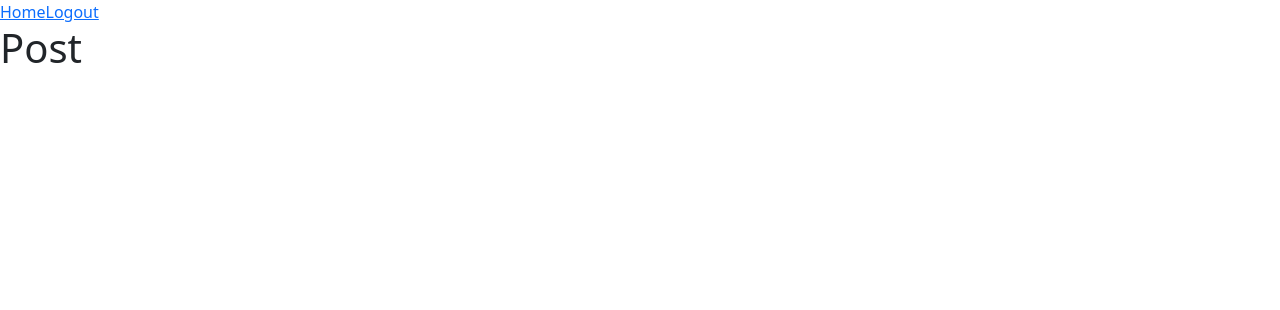
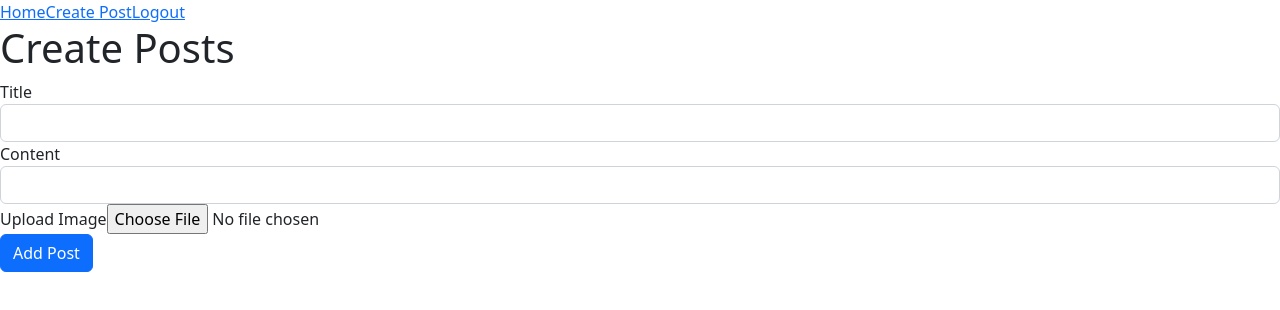
Before and after one commit to Dipronil1998/crud-MERN, a React (Create React App) app: page /post in a window 1280 px wide. Shown: the top 310 px of the page. Built offline with nearby package versions, Linux system fonts and the light colour scheme; sample sign-in values are in the browser's storage.

Commit message:
create post page added

```diff
--- a/src/Component/Lists.js
+++ b/src/Component/Lists.js
@@ -14,6 +14,10 @@ const Lists = () => {
   const getUserId = async () => {
     const userId = await AuthService.getCurrentUserId();
     setStoreUserId(userId)
+  }
+
+  const deletePost = (id) => {
+    console.log("delete", id);
   }
 
   useEffect(() => {
@@ -42,7 +46,7 @@ const Lists = () => {
                     storeUserId === post.creator && (
                             <>
                                 <button>Edit</button>
-                                <button>Delete</button>
+                                <button onClick={() => deletePost(post._id)}>Delete</button>
                             </>
                     )
 
--- a/src/Component/Menu.jsx
+++ b/src/Component/Menu.jsx
@@ -4,35 +4,38 @@ import AuthService from "../Service/AuthService";
 
 const Menu = () => {
   // const isLogin = localStorage.getItem("user");
-    const [currentUser, setCurrentUser] = useState(null)
+  const [currentUser, setCurrentUser] = useState(null);
 
   const logOut = () => {
     AuthService.logout();
-        setCurrentUser(null)
-    }
+    setCurrentUser(null);
+  };
 
   useEffect(() => {
     const currentUser = localStorage.getItem("token");
-        setCurrentUser(currentUser)
-    })
+    setCurrentUser(currentUser);
+  });
 
   return (
     <>
       <Link to="/">Home</Link>
-            {
-                currentUser
-                ? <Link to="/"  onClick={logOut}>Logout</Link>
-                : (
+      {currentUser ? (
+        <>
+          <Link to="/post">
+            Create Post
+          </Link>
+          <Link to="/" onClick={logOut}>
+            Logout
+          </Link>
+        </>
+      ) : (
         <>
           <Link to="/login">Login</Link>
           <Link to="/signup">Signup</Link>
         </>
-                )
-            }
-
+      )}
     </>
-
-    )
-}
+  );
+};
 
 export default Menu;
--- a/src/Component/Post.jsx
+++ b/src/Component/Post.jsx
@@ -1,9 +1,52 @@
-import React from "react";
+import React, {useEffect, useState} from "react";
+import { isEmail } from "validator";
+import AuthService from "../Service/AuthService";
+import { useNavigate } from "react-router-dom";
 
 const Post = () => {
-    return(
+    return (
         <>
-            <h1>Post</h1>
+            <h1>Create Posts</h1>
+            <div className="col-md-12">
+                <form>
+                    <div className="form-group">
+                        <label htmlFor="title">Title</label>
+                        <input
+                            type="text"
+                            className="form-control"
+                            name="title"
+                        />
+                    </div>
+                    <div className="form-group">
+                        <label htmlFor="content">Content</label>
+                        <input
+                            type="text"
+                            className="form-control"
+                            name="content"
+                        />
+                    </div>
+                    <div className="form-group">
+                        <label htmlFor="content">Upload Image</label>
+                        <input type="file" name="image" />
+                    </div>
+
+                    <div className="form-group">
+                        <button className="btn btn-primary btn-block">Add Post</button>
+                    </div>
+                </form>
+                {/* {message && (
+                    <div className="form-group">
+                        <div
+                            className={
+                                successful ? "alert alert-success" : "alert alert-danger"
+                            }
+                            role="alert"
+                        >
+                            {message}
+                        </div>
+                    </div>
+                )} */}
+            </div>
         </>
     )
 }
```
Also changed, not shown: src/Api/ApiFunction.js (added). Lines whose indentation alone changed are shown as unchanged.
